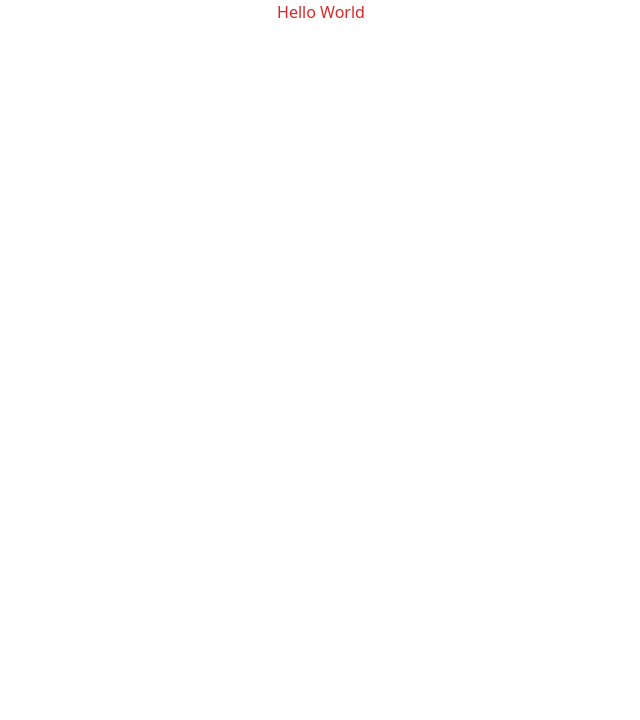
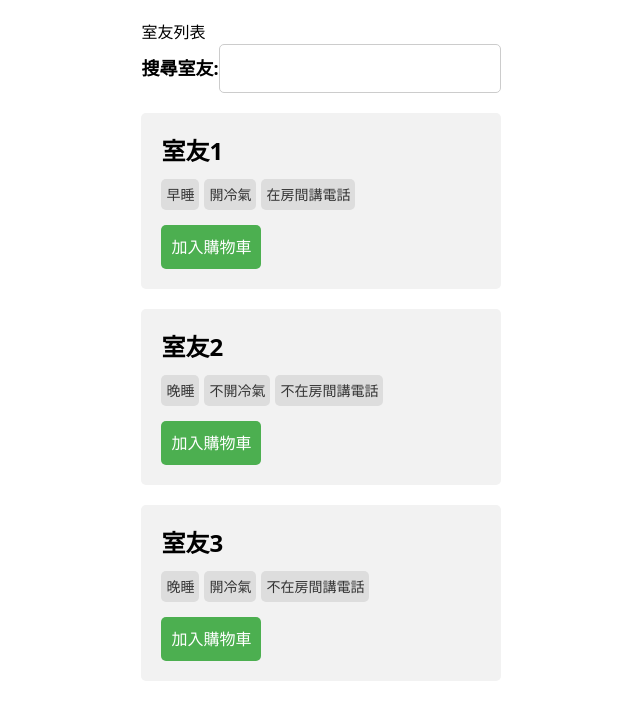
Before and after one commit to z15r7/dorm, a Vue app in the folder frontend/: page / in a window 1280 px wide. Shown: the top 720 px of the page, without its empty margins (319-959 px from the left). Built offline with nearby package versions, Linux system fonts and the light colour scheme.

Commit message:
試做室友列表

```diff
--- a/frontend/src/components/Main.vue
+++ b/frontend/src/components/Main.vue
@@ -1,10 +1,120 @@
 <template>
-    <div class="text-red-600">
-        Hello World
+    <div class="product-list">
+      <h1>室友列表</h1>
+      <div class="search-bar">
+        <label for="search">搜尋室友:</label>
+        <input type="text" id="search" v-model="searchTerm">
+      </div>
+      <ul>
+        <li v-for="(product, index) in filteredProducts" :key="index" class="product-item">
+          <h2 class="product-name">{{ product.name }}</h2>
+          <div class="tags">
+            <span class="tag" v-for="(tag, tagIndex) in product.description.split(' ')" :key="tagIndex">{{ tag }}</span>
+          </div>
+          <button class="add-to-cart" @click="addToCart(index)">加入購物車</button>
+        </li>
+      </ul>
     </div>
-</template>
+  </template>
 
-<script>
+  <style>
+  .product-list {
+    max-width: 800px;
+    margin: 0 auto;
+    padding: 20px;
+  }
 
-export default {}
-</script>
+  .product-item {
+    margin-bottom: 20px;
+    padding: 20px;
+    background-color: #f2f2f2;
+    border-radius: 5px;
+  }
+
+  .product-name {
+    margin-top: 0;
+    font-size: 24px;
+    font-weight: bold;
+  }
+
+  .product-description {
+    margin-bottom: 10px;
+    font-size: 16px;
+  }
+
+  .add-to-cart {
+    display: block;
+    margin-top: 10px;
+    padding: 10px;
+    background-color: #4caf50;
+    color: #fff;
+    border: none;
+    border-radius: 5px;
+    cursor: pointer;
+    transition: all 0.2s ease-in-out;
+  }
+
+  .add-to-cart:hover {
+    background-color: #3e8e41;
+  }
+
+  .search-bar {
+    margin-bottom: 20px;
+  }
+
+  label {
+    font-size: 18px;
+    font-weight: bold;
+  }
+
+  input[type="text"] {
+    padding: 10px;
+    font-size: 18px;
+    border-radius: 5px;
+    border: 1px solid #ccc;
+  }
+
+  .tags {
+    display: flex;
+    flex-wrap: wrap;
+    margin-top: 10px;
+  }
+
+  .tag {
+    background-color: #ddd;
+    color: #333;
+    font-size: 14px;
+    padding: 5px;
+    margin-right: 5px;
+    margin-bottom: 5px;
+    border-radius: 5px;
+  }
+  </style>
+
+  <script>
+  export default {
+    data() {
+      return {
+        products: [
+          { name: '室友1', description: '早睡 開冷氣 在房間講電話' },
+          { name: '室友2', description: '晚睡 不開冷氣 不在房間講電話'},
+          { name: '室友3', description: '晚睡 開冷氣 不在房間講電話'}
+        ],
+        cart: [],
+        searchTerm: ''
+      }
+    },
+    computed: {
+      filteredProducts() {
+        return this.products.filter(product => {
+          return product.name.toLowerCase().includes(this.searchTerm.toLowerCase())
+        })
+      }
+    },
+    methods: {
+      addToCart(index){
+        this.cart.push(this.products[index])
+      }
+    }
+  }
+  </script>
```
